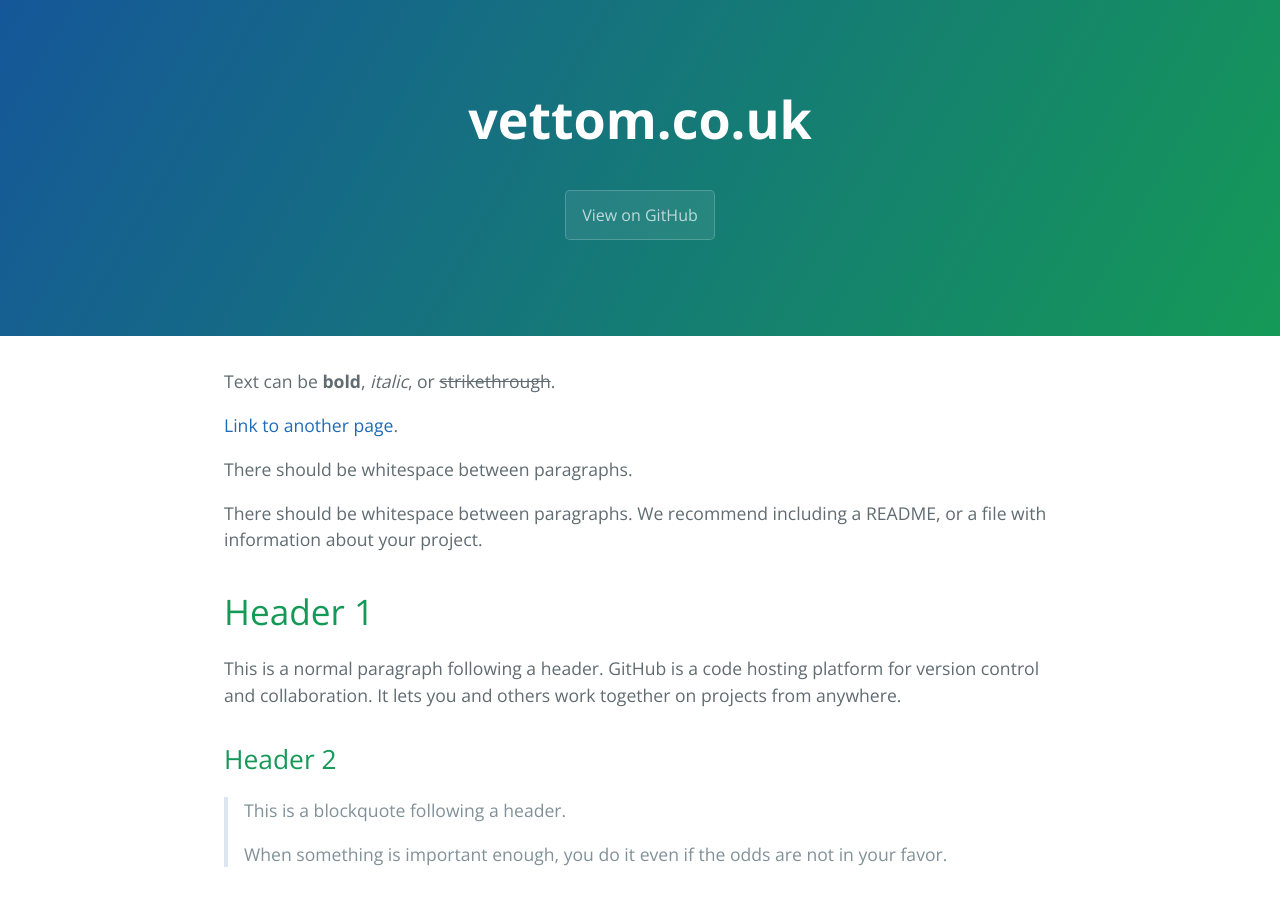
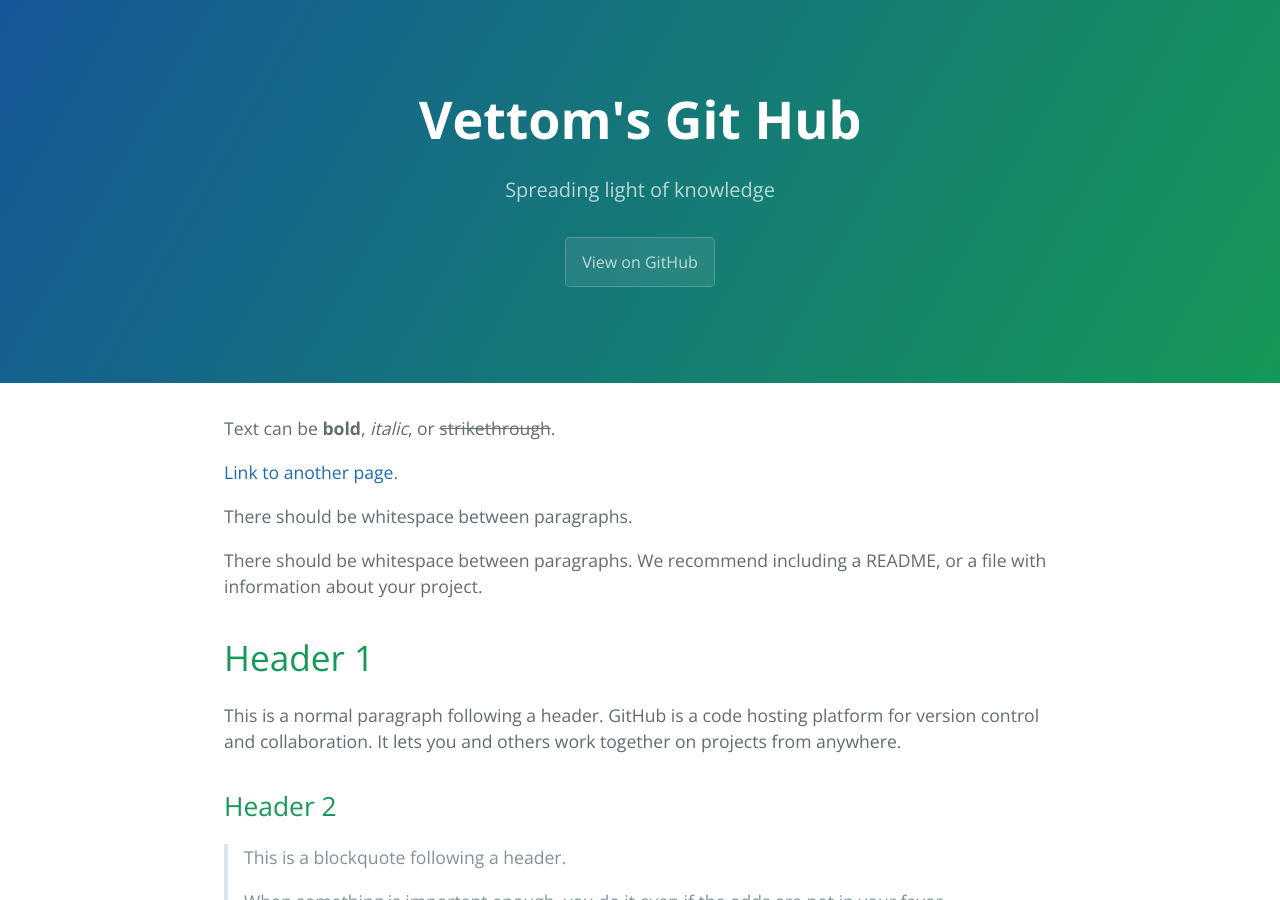
Before and after one commit to vettom/vettom.co.uk, a Jekyll site: the page built from index.md, in a window 1280 px wide and 900 px high. Built offline with Jekyll 4.4.1, drawn with Linux system fonts in a browser that asks for light colours; the repository's description, which GitHub fills in, is left out.

Commit message:
Update on Mon  4 Mar 2019 07:51:56 GMT

```diff
--- a/_config.yml
+++ b/_config.yml
@@ -1 +1,3 @@
 theme: jekyll-theme-cayman
+title: [Vettom's Git Hub]
+description: [Spreading light of knowledge]
```
